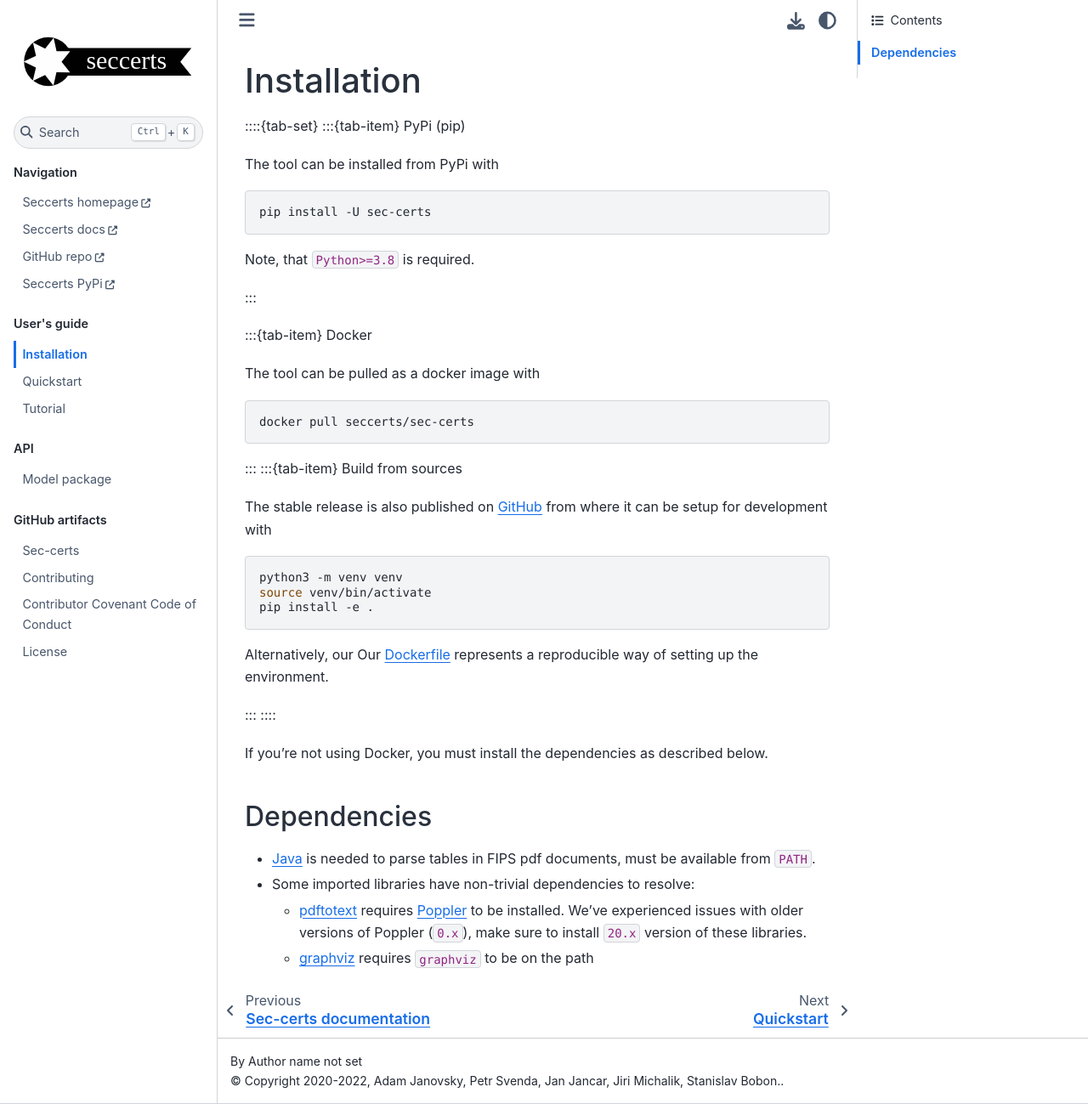
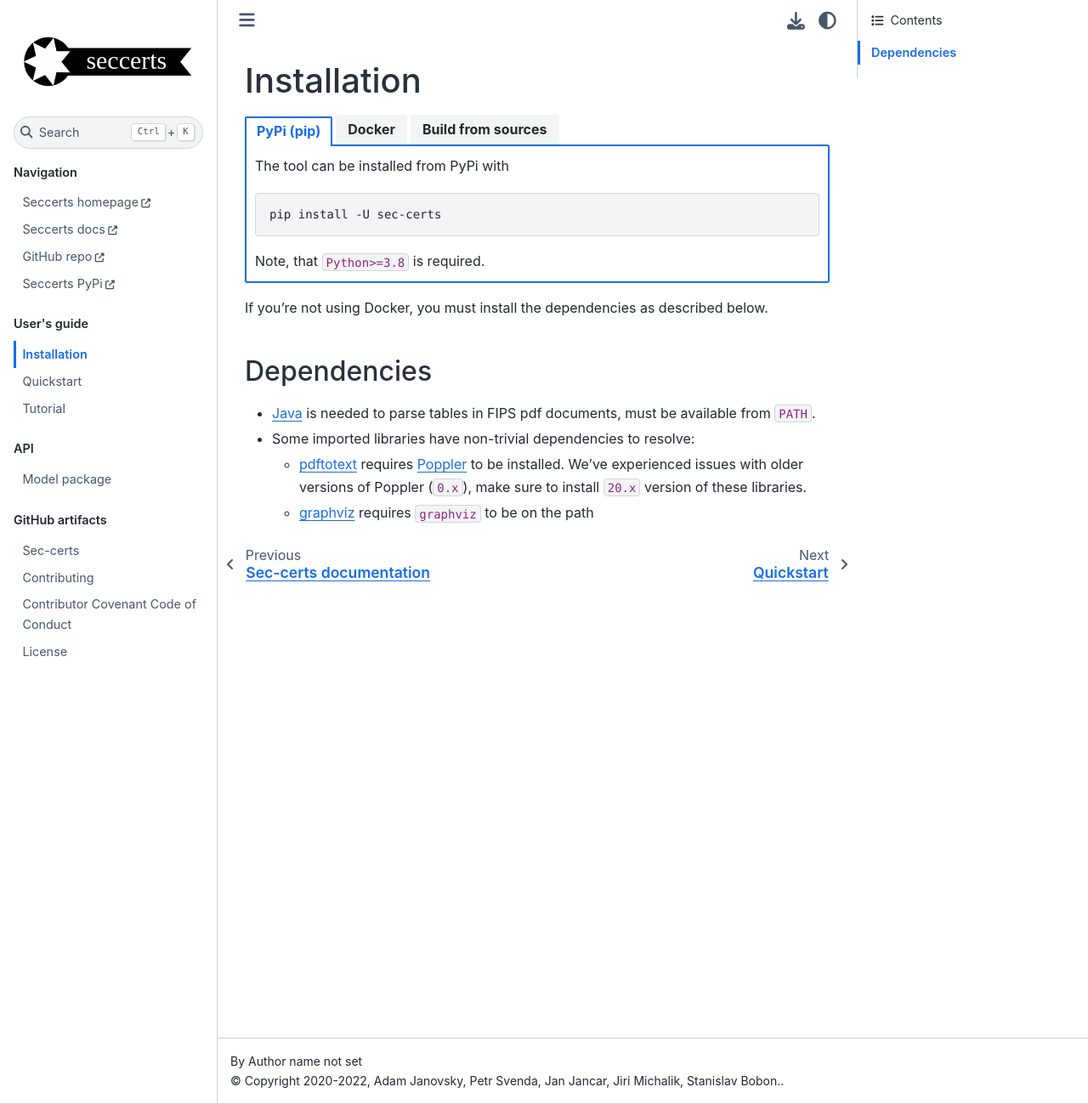
Before and after one commit to crocs-muni/sec-certs, a Sphinx documentation site: the page built from docs/installation.md, in a window 1280 px wide and 1299 px high. Shown: the whole window at 85% size. Built offline with Sphinx 7.4.7 and the Sphinx Book theme 1.1.4, drawn with Linux system fonts in a browser that asks for light colours; pages that are not in the unit, such as notebooks, are missing from menus.

Commit message:
docs tabs and copybuttons

```diff
--- a/docs/conf.py
+++ b/docs/conf.py
@@ -29,13 +29,19 @@ release = ".".join(get_version("sec-certs").split(".")[:3])
 # Add any Sphinx extension module names here, as strings. They can be
 # extensions coming with Sphinx (named 'sphinx.ext.*') or your custom
 # ones.
-extensions = ["myst_nb", "sphinx.ext.autodoc"]
+extensions = ["myst_nb", "sphinx.ext.autodoc", "sphinx_design", "sphinx_copybutton"]
 
 # Don't exeute notbooks
 nb_execution_mode = "off"
 
 # Add any paths that contain templates here, relative to this directory.
 templates_path = ["_templates"]
+
+# Don't show typehints in autodoc files
+autodoc_typehints = "none"
+
+# This is recommended by sphinx_design extension
+myst_enable_extensions = ["colon_fence"]
 
 # List of patterns, relative to source directory, that match files and
 # directories to ignore when looking for source files.
```
Also changed, not shown: 2 other files.
